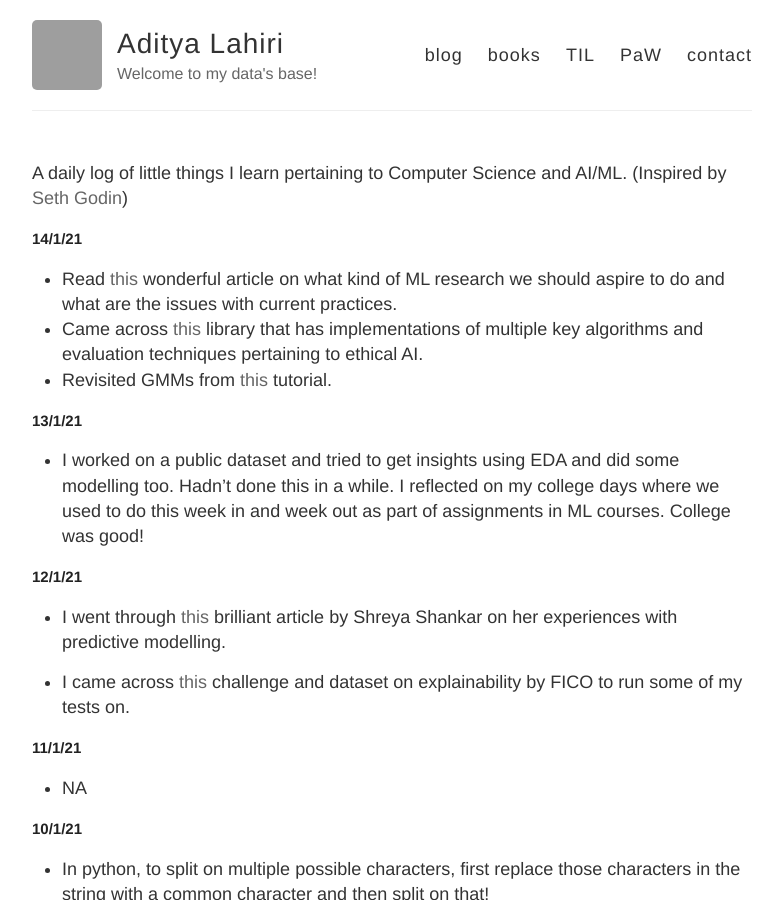
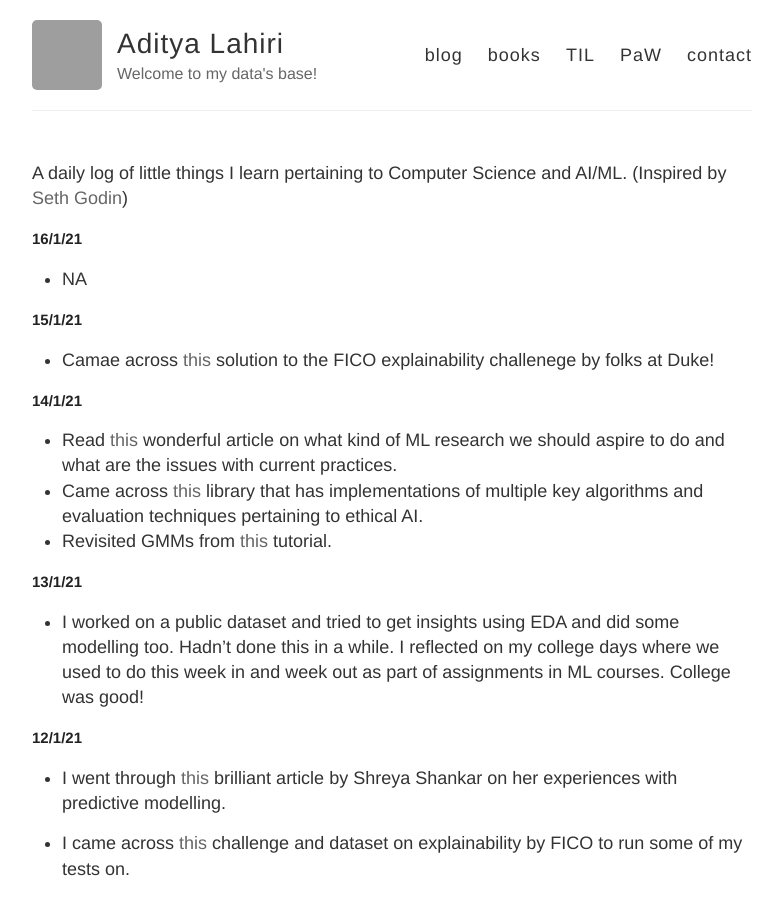
Before and after one commit to adityalahiri/adityalahiri.github.io, a Jekyll site: the page built from TIL.md, in a window 1280 px wide and 900 px high. Shown: the whole window, without its empty margins (248-1030 px from the left). Built offline with Jekyll 4.4.1, drawn with Linux system fonts in a browser that asks for light colours; our own code applies the rules of GitHub Pages for plain Markdown files; grey boxes are pictures that could not be loaded.

Commit message:
Update for 15/1 and 16/1

```diff
--- a/TIL.md
+++ b/TIL.md
@@ -1,5 +1,13 @@
 A daily log of little things I learn pertaining to Computer Science and AI/ML.
 (Inspired by [Seth Godin](https://seths.blog/))
+
+## 16/1/21
+
+* NA
+
+## 15/1/21
+
+* Camae across [this](http://dukedatasciencefico.cs.duke.edu/models/) solution to the FICO explainability challenege by folks at Duke!
 
 ## 14/1/21
 
```
